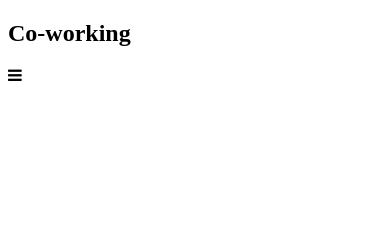
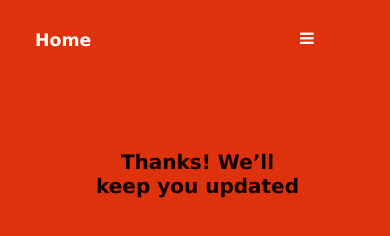
Before and after one commit to halaoppah2/open, a plain HTML site: page confirm.html in a window 390 px wide. Drawn offline with Linux system fonts and the light colour scheme.

Commit message:
complete

```diff
--- a/confirm.css
+++ b/confirm.css
@@ -0,0 +1,61 @@
+*{
+    box-sizing: border-box;
+    margin: 0;
+    padding: 0;
+}
+
+body{
+    background-color: rgb(221, 50, 11);
+    font-family: Verdana, Geneva, Tahoma, sans-serif;
+}
+
+h2{
+    margin: 30px;
+    margin-left: 50px;
+    color: white;
+}
+
+.text{
+    display: flex;
+    align-items: center;
+    justify-content: center;
+    text-align: center;
+    color: rgb(14, 1, 1);
+    margin-top: 100px;
+    font-size: 40pt;
+}
+
+i{
+    position: absolute;
+    margin-top: -50px;
+    margin-left: 1250px;
+    color: white;
+}
+
+@media screen and (max-width: 600px){
+    h2{
+        font-size: 13pt;
+        margin-left: 35px;
+    }
+
+    i{
+        position: absolute;
+        margin-top: -50px;
+        margin-left: 300px;
+        color: white;
+    }
+
+    .text{
+        display: flex;
+        align-items: center;
+        justify-content: center;
+        text-align: center;
+        color: rgb(14, 1, 1);
+        margin-top: 100px;
+        font-size: 15pt;
+    }
+
+    hr{
+        display: none;
+    }
+}
--- a/confirm.html
+++ b/confirm.html
@@ -10,9 +10,13 @@
 </head>
 <body>
 
-    <a href="#" style="text-decoration: none; color: black;">
-    <h2>Co-working</h2></a>
+    <a href="index.html" style="text-decoration: none; color: black;">
+    <h2>Home</h2></a>
     <i class="fa fa-bars"></i>
+
+    <h2 class="text">Thanks! We’ll <br> keep you updated</h2>
+
+    <hr style="width: 50%; margin-inline: 350px">
 
 </body>
 </html>
--- a/style.css
+++ b/style.css
@@ -26,7 +26,7 @@ i{
 
 div{
     position: absolute;
-    margin-left: 450px;
+    margin-left: 500px;
 }
 
 h1{
@@ -111,7 +111,7 @@ section img:hover{
 
     i{
         margin-top: -50px;
-        margin-right: 50px;
+        margin-left: 300px;
         font-size: 13pt;
     }
 
@@ -170,7 +170,7 @@ section img:hover{
     }
 }
 
-@media screen and (min-width: 768px){
+/* @media screen and (min-width: 768px){
     div{
         position: absolute;
         margin-left: 350px;
@@ -188,7 +188,7 @@ section img:hover{
     .keys .text{
         font-size: 14pt;
     }
-}
+} */
 /*
 @media screen and (min-width: 1024px){
 
```
Also changed, not shown: form.css (+11 -7 lines), form.html (+2 -2 lines).
